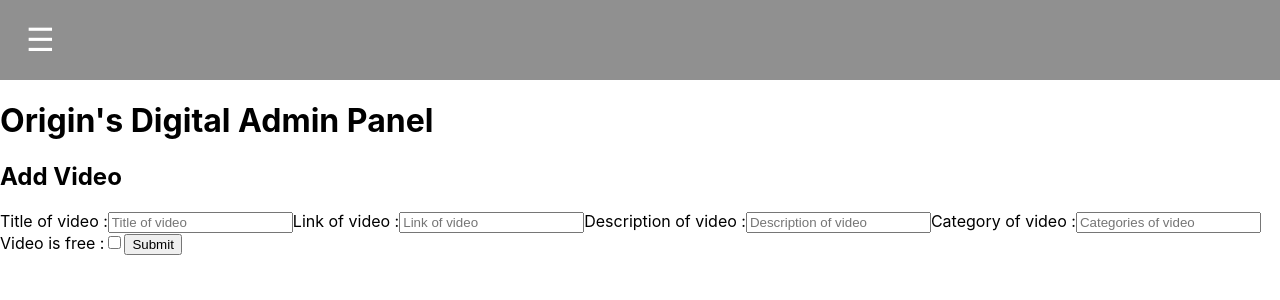
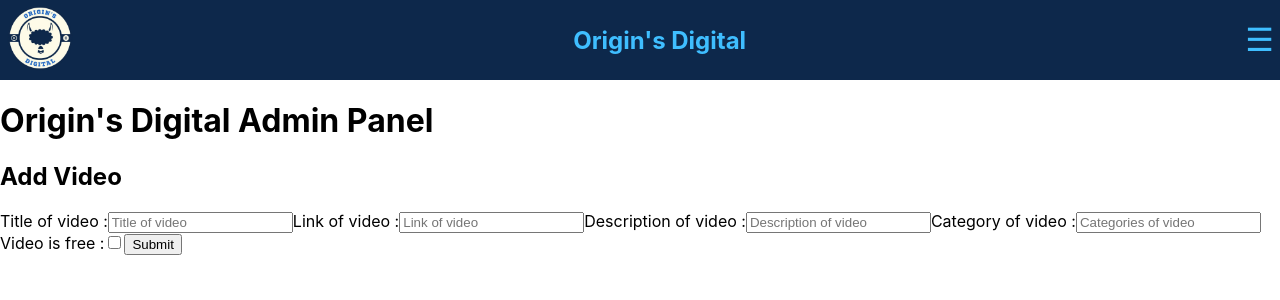
Before and after one commit to Tetardtek/P3-Originsdigital, a React (Vite) app in the folder frontend/: page /admin in a window 1280 px wide. Shown: the top 300 px of the page. Built offline with nearby package versions, Linux system fonts and the light colour scheme.

Commit message:
rectif navbar

```diff
--- a/frontend/src/components/NavBar.jsx
+++ b/frontend/src/components/NavBar.jsx
@@ -2,6 +2,7 @@
 import { NavLink as Link } from "react-router-dom";
 import navbardata from "../datas/NavBarData.json";
 import "../styles/Navbar.scss";
+import logo from "../assets/images/logo.png";
 
 function NavBar() {
   const [showMenu, setShowMenu] = useState(false);
@@ -19,6 +20,10 @@
 
   return (
     <nav>
+      <div className="logo-container">
+        <img src={logo} alt="Your Logo" className="logo" />
+      </div>
+      <h1 className="title">Origin's Digital</h1>
       <button
         className={`burger-menu ${isBurgerOpen ? "open" : ""}`}
         type="button"
--- a/frontend/src/components/admin/NavBarAdmin.jsx
+++ b/frontend/src/components/admin/NavBarAdmin.jsx
@@ -2,6 +2,7 @@
 import { NavLink as Link } from "react-router-dom";
 import navbardataadmin from "../../datas/admin/NavBarDataAdmin.json";
 import "../../styles/Navbar.scss";
+import logo from "../../assets/images/logo.png";
 
 function NavBarAdmin() {
   const [showMenu, setShowMenu] = useState(false);
@@ -19,6 +20,10 @@
 
   return (
     <nav>
+      <div className="logo-container">
+        <img src={logo} alt="Your Logo" className="logo" />
+      </div>
+      <h1 className="title">Origin's Digital</h1>
       <button
         className={`burger-menu ${isBurgerOpen ? "open" : ""}`}
         type="button"
--- a/frontend/src/styles/Navbar.scss
+++ b/frontend/src/styles/Navbar.scss
@@ -1,12 +1,37 @@
 @import "variables";
 
 nav {
-  background-color: $color;
+  background-color: $color4;
   display: flex;
-  justify-content: space-between;
+  justify-content: space-between !important;
   align-items: center;
   height: 10vh;
-  padding: 0 20px;
+  width: 100%;
+
+  .left-section {
+    display: flex;
+    align-items: center;
+  }
+  .logo-container {
+    width: 5rem;
+  }
+  .logo {
+    max-width: 100%;
+    max-height: 100%;
+    width: 100%;
+    height: auto;
+  }
+
+  .title {
+    text-align: center;
+    color: $color1;
+    flex-grow: 1;
+  }
+
+  .right-section {
+    display: flex;
+    align-items: center;
+  }
 
   .burger-menu,
   .cross-menu {
@@ -15,20 +40,22 @@
     font-size: 2rem;
     border: none;
     background: none;
-    color: white;
+    color: $color1;
     transition: transform 0.3s ease;
   }
 
   ul {
     list-style-type: none;
-    margin: 0;
-    padding: 0;
-    display: flex;
-    justify-content: space-around;
-    align-items: center;
+    display: none;
+    flex-direction: column;
+    position: absolute;
+    top: 10vh;
+    right: 0;
+    width: 6rem !important;
+    box-shadow: 0 0 10px rgba(0, 0, 0, 0.5);
     opacity: 0;
     transition: opacity 0.3s ease;
-    width: 100%;
+  }
 
   li {
     margin: 0 10px;
@@ -42,25 +69,28 @@
 
       &:hover {
         color: $color1;
-          text-decoration: underline;
       }
     }
   }
+  ul.show-menu {
+    display: flex;
+    flex-direction: column;
+    justify-content: space-around;
+    align-items: center;
   }
-
   .show-menu {
     display: flex;
     flex-direction: column;
     position: absolute;
     border-radius: 0.5rem;
-    top: 10vh;
-    left: 0;
     background-color: $color4;
-    width: 15%;
     box-shadow: 0 0 10px rgba(0, 0, 0, 0.5);
     z-index: 1;
     opacity: 1;
     height: 60%;
+    margin: 0;
+    padding: 0;
+    width: 10rem !important;
   }
 
   .burger-menu.open {
@@ -79,6 +109,7 @@
   .burger-menu.open + ul.show-menu {
     opacity: 1;
   }
+
   @media screen and (max-width: 768px) {
     .burger-menu {
       display: block;
@@ -89,14 +120,19 @@
     }
 
     ul {
+      display: none;
       flex-direction: column;
       position: absolute;
       top: 10vh;
-      left: 0;
+      right: 0;
       width: 6rem !important;
       box-shadow: 0 0 10px rgba(0, 0, 0, 0.5);
       opacity: 0;
       transition: opacity 0.3s ease;
+    }
+
+    .show-menu ul {
+      display: flex;
     }
 
     ul.show-menu {
```
Also changed, not shown: frontend/src/assets/images/logo.png (added). Lines whose indentation alone changed are shown as unchanged.
